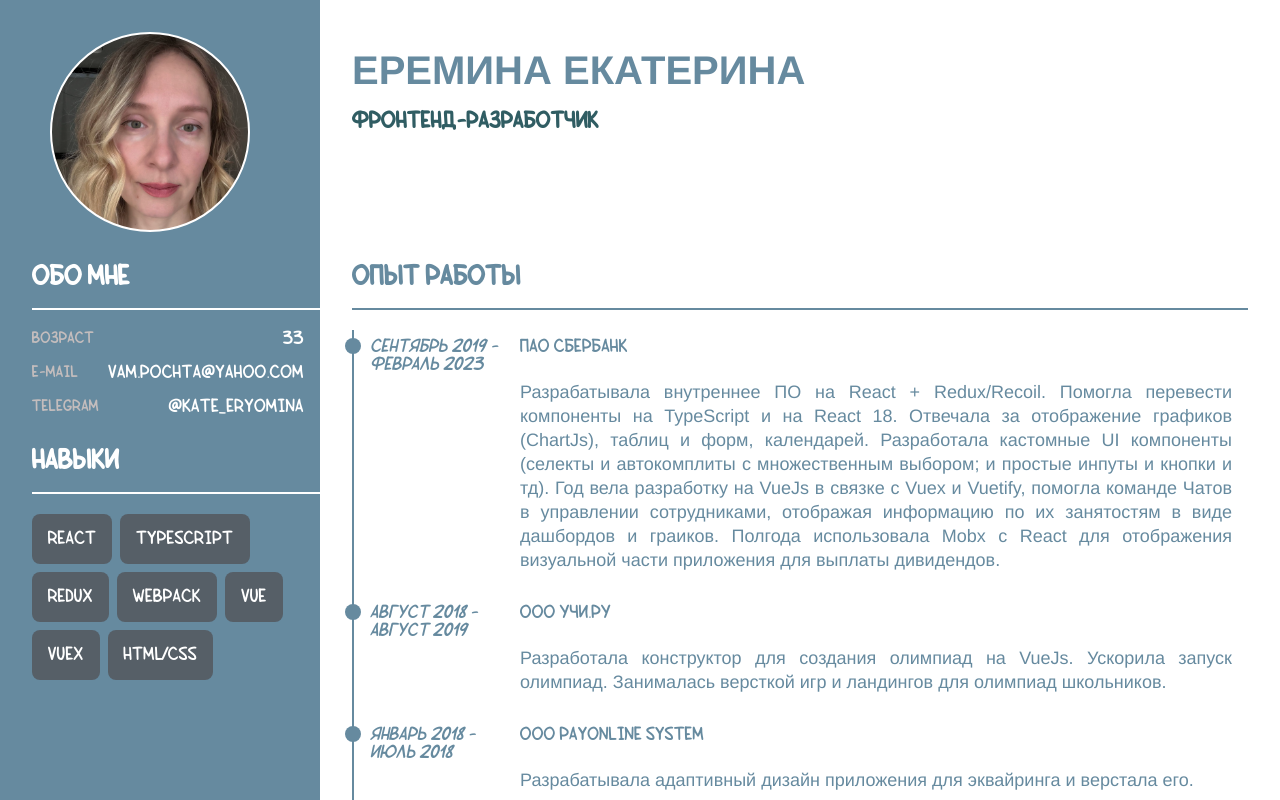
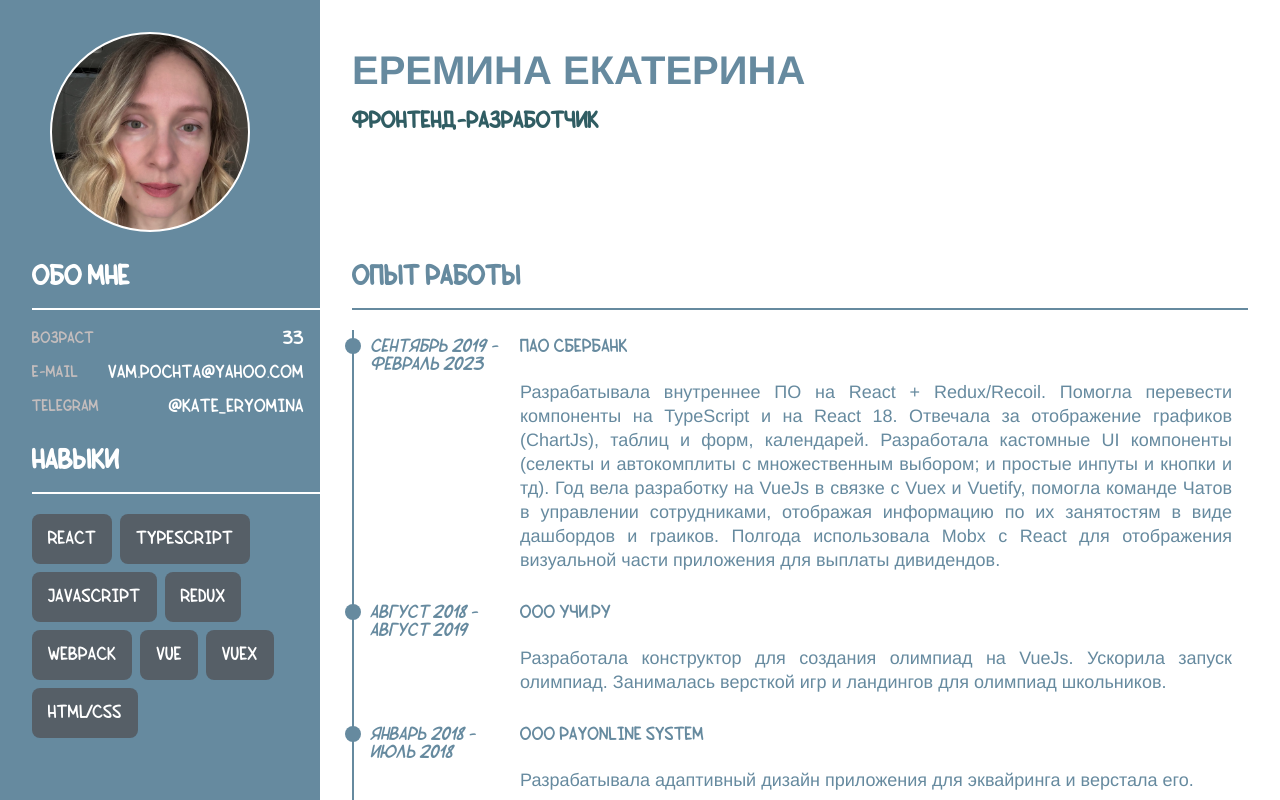
Before and after one commit to Kate9090/cv, a React (Create React App) app: page / in a window 1280 px wide. Shown: the top 800 px of the page. Built offline with nearby package versions, Linux system fonts and the light colour scheme.

Commit message:
changes color

```diff
--- a/src/Left/Left.jsx
+++ b/src/Left/Left.jsx
@@ -40,6 +40,8 @@ const LeftContent = () => {
 
 					<p className={styles.Left__Skill}>TypeScript</p>
 
+					<p className={styles.Left__Skill}>JavaScript</p>
+
 					<p className={styles.Left__Skill}>Redux</p>
 
 					<p className={styles.Left__Skill}>Webpack</p>
--- a/src/Left/Left.module.scss
+++ b/src/Left/Left.module.scss
@@ -37,7 +37,7 @@
 	}
 
 	&__JobTitle {
-		color: var(--blue-gray);
+		color: var(--dark-blue);
 		font-size: 20px;
 		text-transform: uppercase;
 	}
--- a/src/index.css
+++ b/src/index.css
@@ -22,5 +22,5 @@ p {
 :root {
   --blue: rgb(102 138 159);
   --blue-gray: rgb(48, 93, 99);
-  /* --timas-blue: rgb(102 138 159);rgb(57, 158, 172); */
+  --dark-blue: rgb(21 42 45);
 }
```
